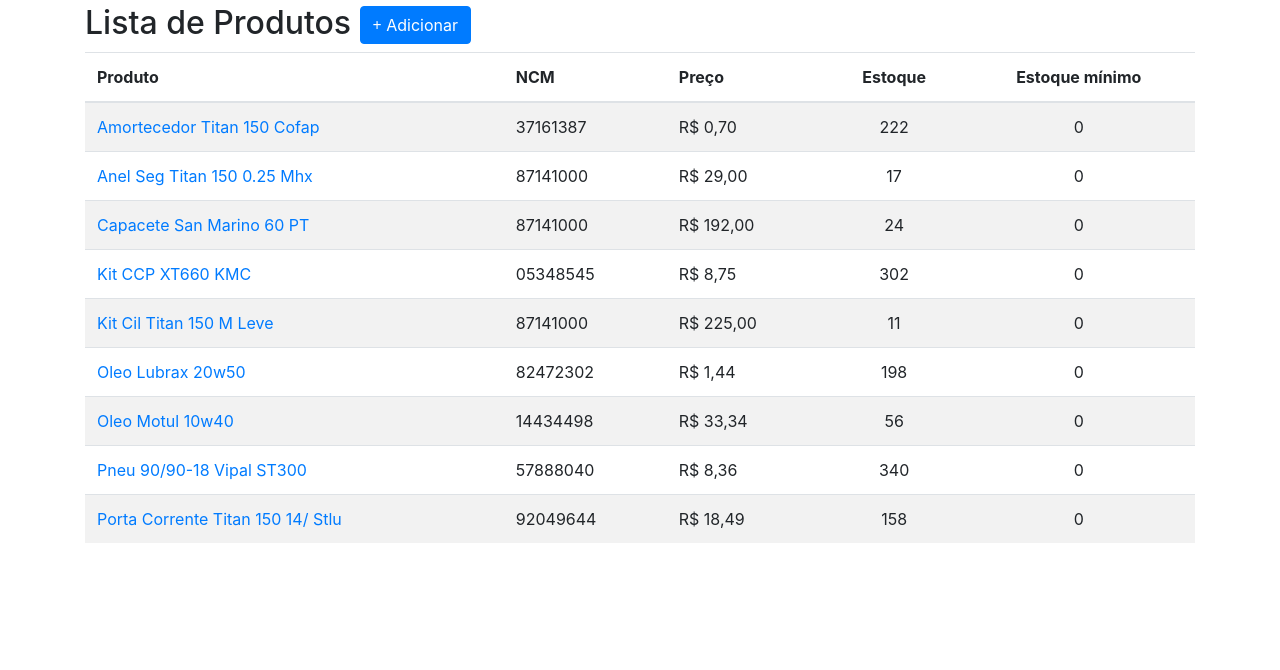
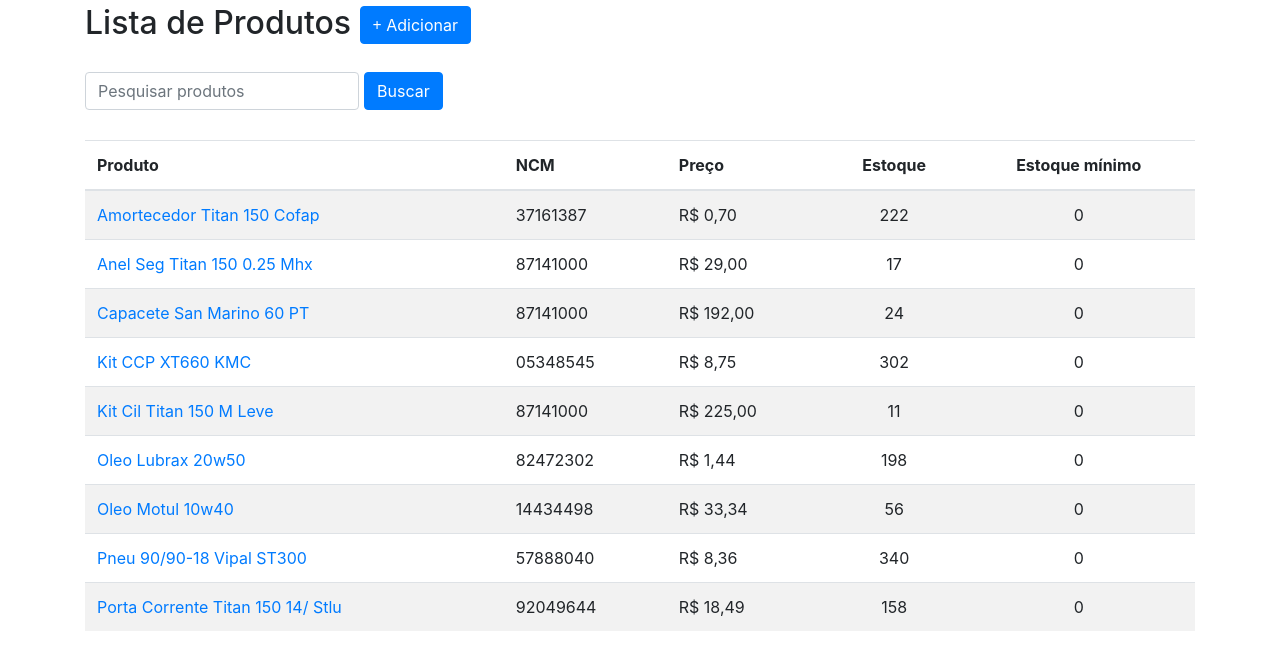
Before and after one commit to anthonyigor/controle_estoque, a Django app: page /produto/ in a window 1280 px wide. Shown: the part 56-726 px from the top of the page. Run offline with Django 4.2, Linux system fonts and the light colour scheme; data comes from the database, SQL or seed files in the repository; both versions use the stored data as it was after the commit; some libraries are stand-ins or nearby versions.

Commit message:
add campo busca

```diff
--- a/produto/templates/product_list.html
+++ b/produto/templates/product_list.html
@@ -13,8 +13,17 @@
         </span>
     </h2>
 
+<div class="row">
+    <div class="col-sm-6" style="margin-top:20px;">
+        <form action="." method="GET" class="form-inline">
+            <input type="text" id="search" name="search" class="form-control" placeholder="Pesquisar produtos">
+            <input type="submit" class="btn btn-primary" style="margin-left:5px;" value="Buscar">
+        </form>
+    </div>
+</div>
+
     {% if object_list %}
-    <table class="table table-striped">
+    <table class="table table-striped" style="margin-top:30px;">
         <thead>
             <tr>
                 <th>Produto</th>
--- a/produto/urls.py
+++ b/produto/urls.py
@@ -1,11 +1,11 @@
 from django.urls import path
+
 import produto.views as v
-
 
 app_name = 'produto'
 
 urlpatterns = [
-    path('', v.ProductList.as_view(), name='product_list'),
+    path('', v.product_list, name='product_list'),
     path('<int:pk>/', v.product_detail, name='product_detail'),
     path('add/', v.ProductCreate.as_view(), name='product_add'),
     path('<int:pk>/edit', v.ProductUpdate.as_view(), name='product_edit'),
--- a/produto/views.py
+++ b/produto/views.py
@@ -1,17 +1,19 @@
+from django.http import JsonResponse
+from django.shortcuts import render
+from django.views.generic import TemplateView, CreateView, UpdateView
+
+from .forms import ProdutoForm
 from .models import Produto
-from .forms import ProdutoForm
-from django.views.generic import TemplateView, CreateView, UpdateView
-from django.shortcuts import render
-from django.http import JsonResponse
 
 
-class ProductList(TemplateView):
+def product_list(request):
     template_name = 'product_list.html'
-
-    def get_context_data(self, **kwargs):
-        context = super().get_context_data(**kwargs)
-        context['object_list'] = Produto.objects.all()
-        return context
+    objects = Produto.objects.all()
+    search = request.GET.get('search')
+    if search:
+        objects = objects.filter(produto__icontains=search)
+    context = {'object_list': objects}
+    return render(request, template_name, context)
 
 
 def product_detail(request, pk):
```
Also changed, not shown: db.sqlite3.
